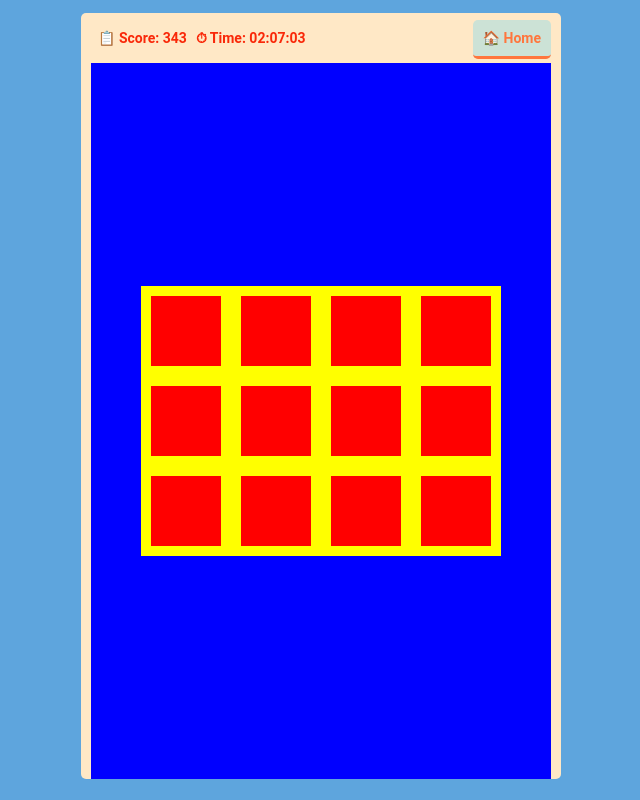
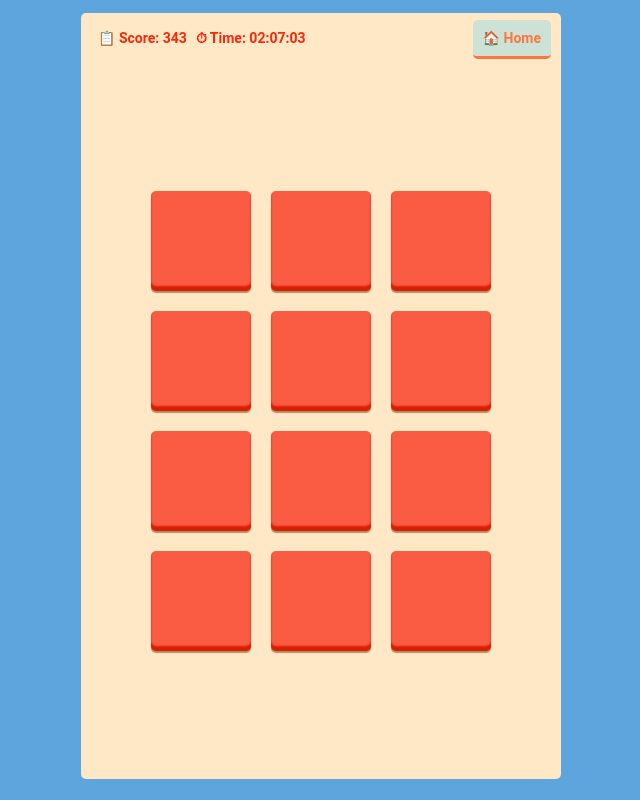
Before and after one commit to fasih-uddin-ahmed/angular-pairs, an Angular app: page /game in a window 1280 px wide. Shown: the whole page, without its empty margins (319-959 px from the left). Built offline with nearby package versions, Linux system fonts and the light colour scheme.

Commit message:
design grid cell

```diff
--- a/src/app/pages/game/game.component.html
+++ b/src/app/pages/game/game.component.html
@@ -2,19 +2,19 @@
     <top-bar time="02:07:03" score="343" homeLink="/home"></top-bar>
     <div class="grid-wrapper">
         <div class="grid">
-            <div class="cell-hard"></div>
-            <div class="cell-hard"></div>
-            <div class="cell-hard"></div>
-            <div class="cell-hard"></div>
-            <div class="cell-hard"></div>
-            <div class="cell-hard"></div>
+            <div class="cell-easy"></div>
+            <div class="cell-easy"></div>
+            <div class="cell-easy"></div>
+            <div class="cell-easy"></div>
+            <div class="cell-easy"></div>
+            <div class="cell-easy"></div>
 
-            <div class="cell-hard"></div>
-            <div class="cell-hard"></div>
-            <div class="cell-hard"></div>
-            <div class="cell-hard"></div>
-            <div class="cell-hard"></div>
-            <div class="cell-hard"></div>
+            <div class="cell-easy"></div>
+            <div class="cell-easy"></div>
+            <div class="cell-easy"></div>
+            <div class="cell-easy"></div>
+            <div class="cell-easy"></div>
+            <div class="cell-easy"></div>
         </div>
     </div>
 </div>
--- a/src/app/pages/game/game.component.scss
+++ b/src/app/pages/game/game.component.scss
@@ -8,8 +8,11 @@
         width: calc(100% / #{$divisions} - 20px);
         margin: 10px;
         padding: 0;
-        background-color: red;
-        &:before {
+        box-shadow: 0px 2px 1px #ad8f63, inset 0px -5px 2px #db1e03;
+
+        border-radius: 5px;
+        background-color: #F95B43;
+        &::before {
             display: block;
             float: left;
             padding-top: 100%;
@@ -18,7 +21,6 @@
     }
 
     .grid-wrapper {
-        background-color: blue;
         display: flex;
         flex-direction: column;
         justify-content: center;
@@ -26,7 +28,6 @@
         flex: 1;
         .grid {
             width: 360px;
-            background-color: yellow;
             display: flex;
             flex-wrap: wrap;
             .cell-easy {
```
